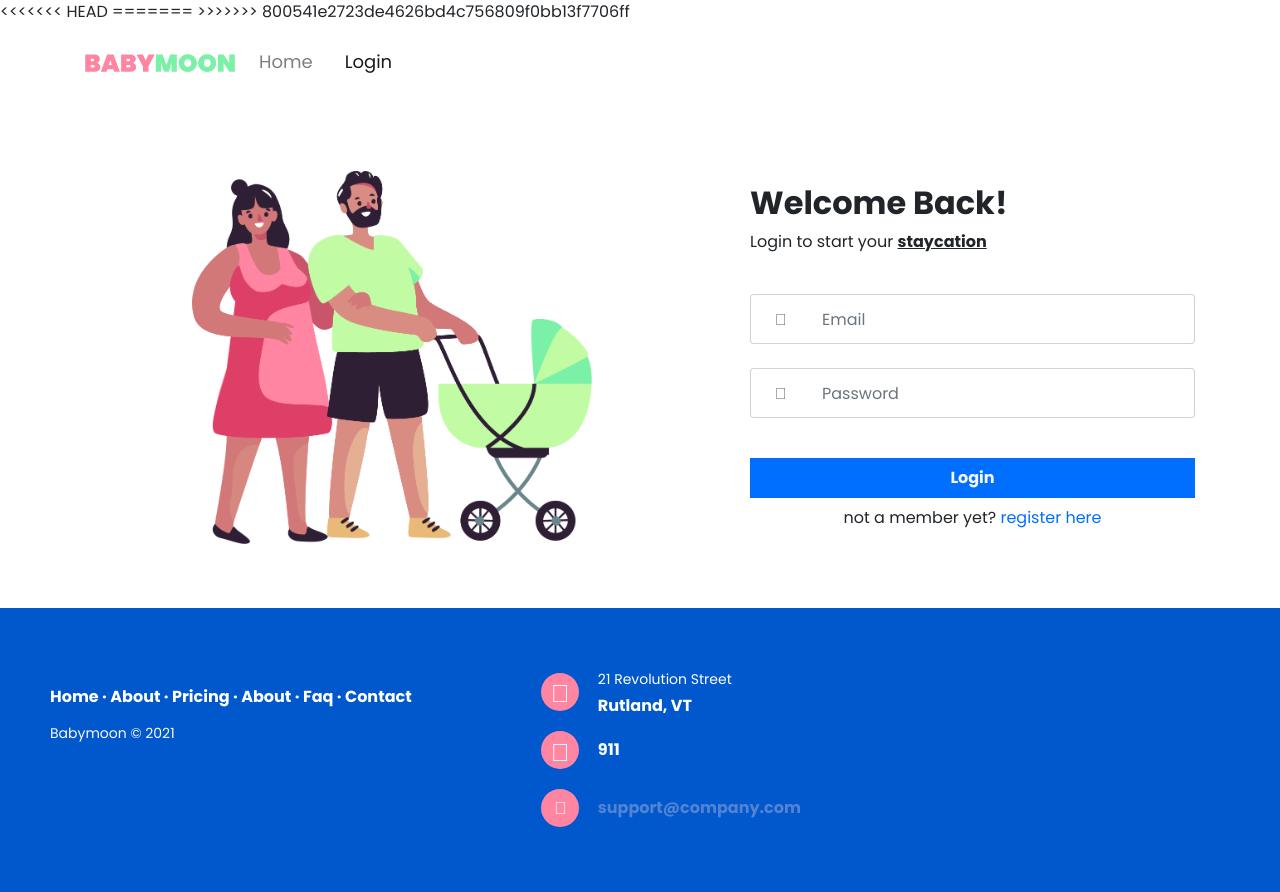
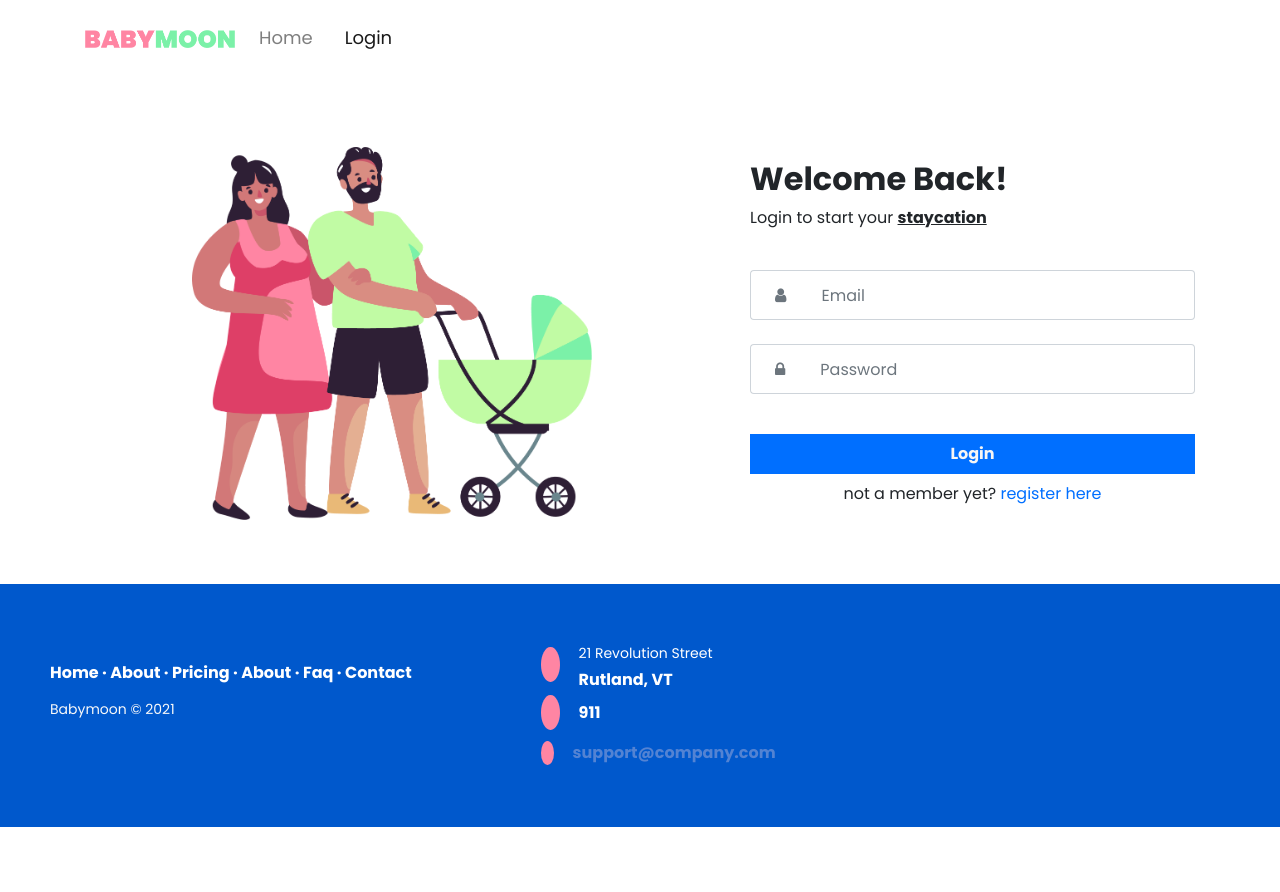
Before and after one commit to iqbal89co/staycation_crowd, a CodeIgniter app: page /staycation_crowd/index.php/auth/loginPage in a window 1280 px wide. After the commit the page ends 827 px from the top, so only its background shows below. Run offline with CodeIgniter, Linux system fonts and the light colour scheme; tables that the repository leaves empty hold one stand-in row (values such as "Sample post"); some libraries are stand-ins or nearby versions.

Commit message:
Fix Font Awesome

```diff
--- a/application/views/templates/footer.php
+++ b/application/views/templates/footer.php
@@ -18,7 +18,7 @@
 	<div class="footer-center">
 
 		<div>
-			<i class="fa fa-map-marker"></i>
+			<i class="fas fa-map-marker"></i>
 			<p><span>21 Revolution Street</span> Rutland, VT</p>
 		</div>
 
@@ -28,7 +28,7 @@
 		</div>
 
 		<div>
-			<i class="fa fa-envelope"></i>
+			<i class="fas fa-envelope"></i>
 			<p><a href="mailto:support@company.com">support@company.com</a></p>
 		</div>
 
--- a/application/views/templates/header.php
+++ b/application/views/templates/header.php
@@ -12,11 +12,7 @@
 	<!-- Animate.css -->
 	<link rel="stylesheet" href="https://cdnjs.cloudflare.com/ajax/libs/animate.css/4.1.1/animate.min.css" />
 	<!-- fontawesome -->
-<<<<<<< HEAD
 	<link rel="stylesheet" href="https://cdnjs.cloudflare.com/ajax/libs/font-awesome/4.7.0/css/font-awesome.css">
-=======
-	<script src="https://kit.fontawesome.com/1b121976b3.js" crossorigin="anonymous"></script>
->>>>>>> 800541e2723de4626bd4c756809f0bb13f7706ff
 	<!-- Animated on scroll -->
 	<link href="https://unpkg.com/aos@2.3.1/dist/aos.css" rel="stylesheet">
 	<!-- tab icon -->
--- a/assets/css/style.css
+++ b/assets/css/style.css
@@ -1,6 +1,4 @@
-*,
-::before,
-::after {
+* {
 	margin: 0;
 	padding: 0;
 	box-sizing: border-box;
```
